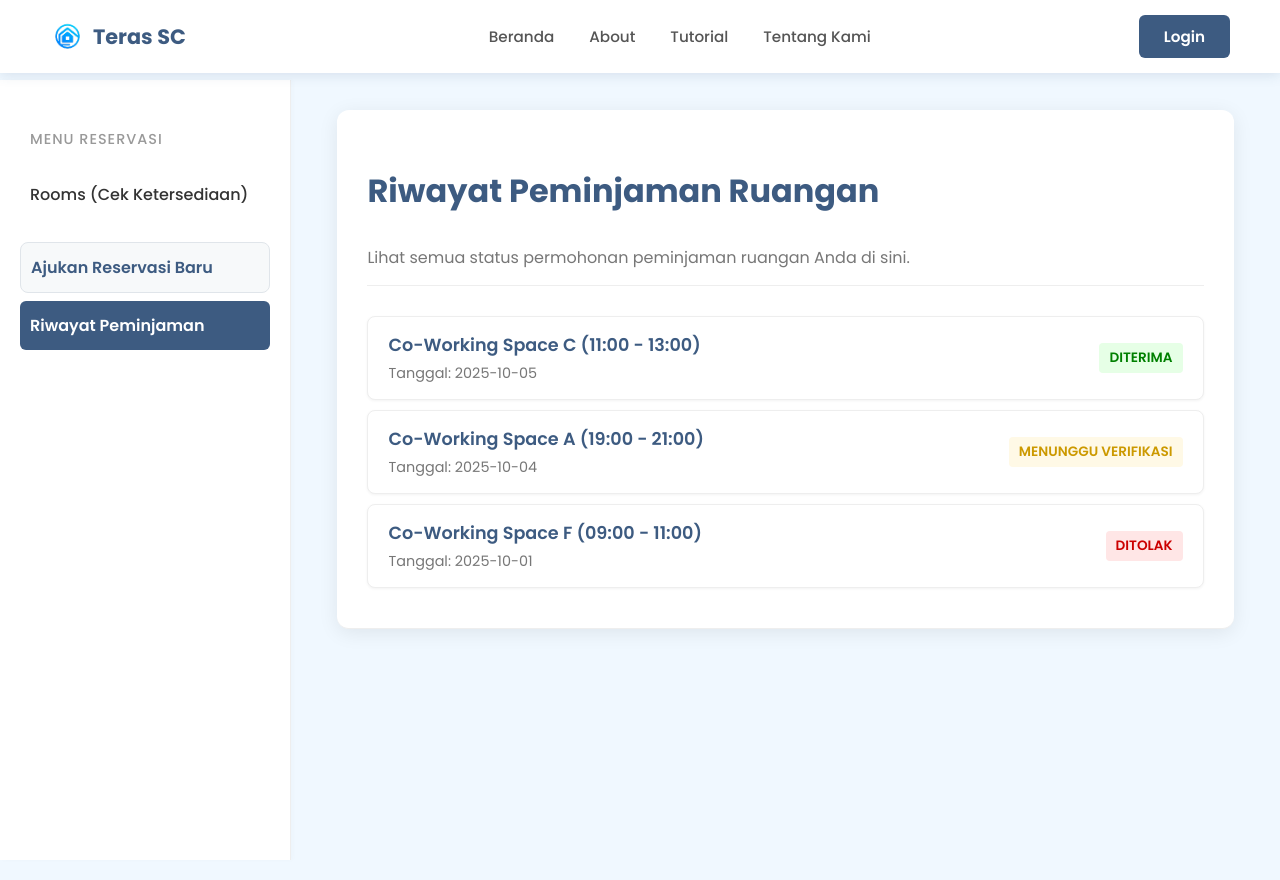
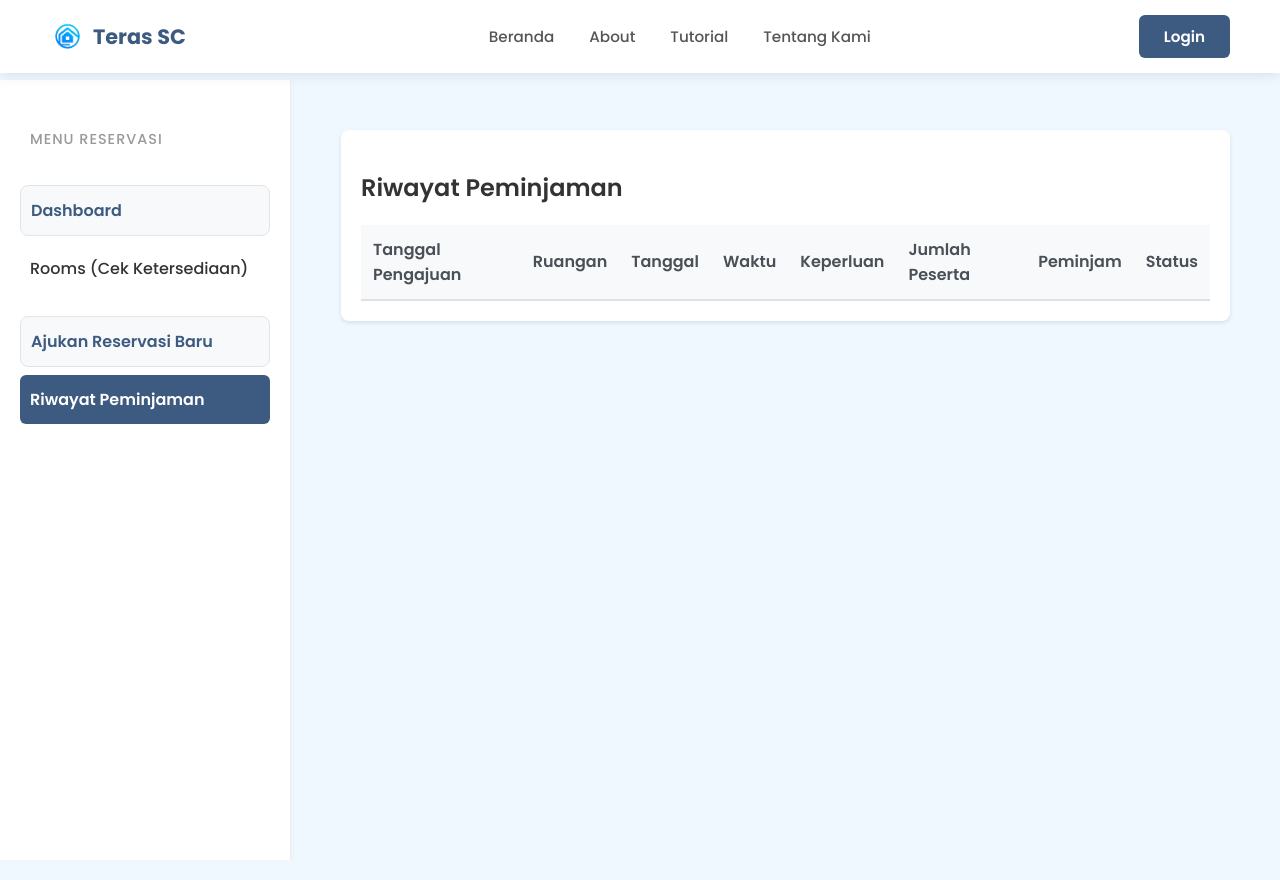
Before and after one commit to zaaammmmm/TERAS-SC, a React (Create React App) app: page /riwayat in a window 1280 px wide. Built offline with nearby package versions, Linux system fonts and the light colour scheme.

Commit message:
update fungsi

```diff
--- a/src/components/DaftarRuangan.css
+++ b/src/components/DaftarRuangan.css
@@ -36,7 +36,7 @@
 
 /* Konten Wrapper Utama (Dibuat seperti Form Peminjaman) */
 .content-wrapper {
-    max-width: 950px;
+    max-width: 1100px;
     width: 90%;
     margin: 0 auto 50px; /* Tambahkan margin bawah */
     padding: 30px; /* Tambahkan padding agar kotak tidak terlalu mepet */
--- a/src/components/FormPeminjaman.css
+++ b/src/components/FormPeminjaman.css
@@ -3,7 +3,7 @@
 .peminjaman-page-container {
     min-height: 100vh;
     /* PENTING: Tambahkan padding yang cukup untuk Header solid */
-    padding-top: 100px;
+    padding-top: 10px;
 
     display: flex;
     justify-content: center; /* Memusatkan konten di tengah */
@@ -13,7 +13,7 @@
 
 .peminjaman-content-wrapper {
     width: 90%;
-    max-width: 800px;
+    max-width: 1100px;
     padding: 30px;
     margin-bottom: 50px;
 
--- a/src/components/FormPeminjaman.js
+++ b/src/components/FormPeminjaman.js
@@ -1,9 +1,9 @@
 // src/components/FormPeminjaman.js (Kode UTUH dan Direvisi)
 
-import React, { useState } from 'react';
+import { useState } from 'react';
+import { useLocation, useNavigate } from 'react-router-dom';
+import './FormPeminjaman.css';
 import Header from './Header';
-import { useNavigate, useLocation } from 'react-router-dom';
-import './FormPeminjaman.css';
 
 // Sumber Data Ruangan yang harus SAMA dengan DaftarRuangan.js (A sampai F dan EAST)
 const roomList = [
@@ -16,6 +16,15 @@ const roomList = [
     { value: 'Co-Working Space EAST', label: 'Co-Working Space EAST (Max 20)' }, // DIPERTAHANKAN
 ];
 
+const timeSlots = [
+  { value: '07:00-09:00', label: '07:00 - 09:00' },
+  { value: '09:00-11:00', label: '09:00 - 11:00' },
+  { value: '11:00-13:00', label: '11:00 - 13:00' },
+  { value: '13:00-15:00', label: '13:00 - 15:00' },
+  { value: '15:00-17:00', label: '15:00 - 17:00' },
+  { value: '17:00-19:00', label: '17:00 - 19:00' },
+  { value: '19:00-21:00', label: '19:00 - 21:00' },
+];
 
 const FormPeminjaman = () => {
   const navigate = useNavigate();
@@ -25,10 +34,10 @@ const FormPeminjaman = () => {
   const [formData, setFormData] = useState({
     room: prefilledData.room || '',
     date: prefilledData.date || new Date().toISOString().split('T')[0],
-    startTime: prefilledData.startTime || '',
-    endTime: '',
+    timeSlot: '', // Replace startTime and endTime with single timeSlot
     purpose: '',
     capacity: 1,
+    peminjam: prefilledData.peminjam || '',
   });
 
   const [error, setError] = useState('');
@@ -47,37 +56,7 @@ const FormPeminjaman = () => {
   // ======================================
   const validateForm = () => {
     setError('');
-    const { startTime, endTime } = formData;
-
-    if (startTime && endTime) {
-
-        const endHour = parseInt(endTime.split(':')[0]);
-
-        // 1. Batas Akhir Peminjaman (Maksimal jam 21:00)
-        if (endHour > 21 || (endHour === 21 && endTime.split(':')[1] !== '00')) {
-            setError('Peminjaman maksimal hanya sampai Pukul 21:00.');
-            return false;
-        }
-
-        // 2. Batas Durasi (Maksimal 2 jam)
-        const start = new Date(`2000/01/01 ${startTime}`);
-        const end = new Date(`2000/01/01 ${endTime}`);
-        const durationMs = end - start;
-        const maxDurationMs = 2 * 60 * 60 * 1000; // 2 jam dalam milidetik
-
-        if (durationMs > maxDurationMs) {
-            setError('Durasi peminjaman tidak boleh lebih dari 2 jam.');
-            return false;
-        }
-
-        // 3. Waktu selesai harus setelah waktu mulai
-        if (durationMs <= 0) {
-            setError('Waktu selesai harus setelah waktu mulai.');
-            return false;
-        }
-    }
-
-    return true;
+    return true; // Since we're using predefined slots, no need for time validation
   };
 
   // Handler saat formulir disubmit
@@ -88,9 +67,47 @@ const FormPeminjaman = () => {
         return;
     }
 
-    console.log("Data Peminjaman Dikirim:", formData);
-    alert(`Permohonan peminjaman untuk ${formData.room} berhasil diajukan!`);
+    // Split timeSlot into startTime and endTime for storage
+    const [startTime, endTime] = formData.timeSlot.split('-');
 
+    // Get existing peminjaman from localStorage
+    const existingPeminjaman = JSON.parse(localStorage.getItem('peminjaman') || '[]');
+
+    // Create new peminjaman data structure that matches RiwayatPeminjaman display
+    const newPeminjaman = {
+      id: Date.now(),
+      ruangan: formData.room,
+      tanggal: formData.date,
+      waktuMulai: startTime,
+      waktuSelesai: endTime,
+      keperluan: formData.purpose,
+      jumlahPeserta: formData.capacity,
+      peminjam: formData.peminjam,
+      status: 'Menunggu',
+      tanggalPengajuan: new Date().toLocaleDateString('id-ID', {
+        day: 'numeric',
+        month: 'long',
+        year: 'numeric',
+        hour: '2-digit',
+        minute: '2-digit'
+      })
+    };
+
+    // Save to localStorage
+    localStorage.setItem('peminjaman', JSON.stringify([...existingPeminjaman, newPeminjaman]));
+
+    // Reset form
+    setFormData({
+      room: '',
+      date: '',
+      timeSlot: '',
+      purpose: '',
+      capacity: 1,
+      peminjam: ''
+    });
+
+    // Show success message and navigate to riwayat
+    alert(`Peminjaman ruangan ${newPeminjaman.ruangan} berhasil diajukan!\nSilakan cek status peminjaman di halaman Riwayat Peminjaman.`);
     navigate('/riwayat');
   };
   // ======================================
@@ -163,32 +180,24 @@ const FormPeminjaman = () => {
                 required
               />
             </div>
-          </div>
 
-          <div className="form-group-row">
-             <div className="form-group">
-              <label htmlFor="startTime">Waktu Mulai</label>
-              <input
-                type="time"
-                id="startTime"
-                name="startTime"
-                value={formData.startTime}
+            <div className="form-group">
+              <label htmlFor="timeSlot">Waktu Peminjaman</label>
+              <select
+                id="timeSlot"
+                name="timeSlot"
+                value={formData.timeSlot}
                 onChange={handleChange}
                 className="input-field"
                 required
-              />
-            </div>
-             <div className="form-group">
-              <label htmlFor="endTime">Waktu Selesai</label>
-              <input
-                type="time"
-                id="endTime"
-                name="endTime"
-                value={formData.endTime}
-                onChange={handleChange}
-                className="input-field"
-                required
-              />
+              >
+                <option value="">-- Pilih Waktu --</option>
+                {timeSlots.map((slot) => (
+                  <option key={slot.value} value={slot.value}>
+                    {slot.label}
+                  </option>
+                ))}
+              </select>
             </div>
           </div>
 
@@ -207,6 +216,21 @@ const FormPeminjaman = () => {
             ></textarea>
           </div>
 
+          {/* BAGIAN 4: DATA PEMINJAM (NAMA PEMINJAM) */}
+          <div className="form-group full-width">
+            <label htmlFor="peminjam">Nama Pemohon</label>
+            <input
+              type="text"
+              id="peminjam"
+              name="peminjam"
+              value={formData.peminjam}
+              onChange={handleChange}
+              className="input-field"
+              placeholder="Masukkan nama Anda"
+              required
+            />
+          </div>
+
           {/* Tombol Submit */}
           <button type="submit" className="submit-btn">
             Ajukan Peminjaman
--- a/src/components/Login.js
+++ b/src/components/Login.js
@@ -1,8 +1,8 @@
 // src/components/Login.js (Kode UTUH)
 
-import React, { useState } from 'react';
+import { useState } from 'react';
+import { useNavigate } from 'react-router-dom';
 import Header from './Header';
-import { useNavigate } from 'react-router-dom';
 import './Login.css';
 
 const Login = () => {
@@ -19,7 +19,7 @@ const Login = () => {
     // Simulasikan login berhasil
     if (email === 'admin@uin-suka.ac.id' && password === '12345') {
         alert('Login Berhasil!');
-        navigate('/ruangan');
+        navigate('/dashboard');
     } else {
         alert('Email atau Password salah.');
     }
--- a/src/components/RiwayatPeminjaman.css
+++ b/src/components/RiwayatPeminjaman.css
@@ -0,0 +1,75 @@
+.riwayat-peminjaman {
+    padding: 20px;
+    background-color: #ffffff;
+    border-radius: 8px;
+    box-shadow: 0 2px 4px rgba(0, 0, 0, 0.1);
+    margin: 20px;
+}
+
+.riwayat-peminjaman h2 {
+    color: #333;
+    font-size: 24px;
+    margin-bottom: 20px;
+    font-weight: 600;
+}
+
+.riwayat-peminjaman table {
+    width: 100%;
+    border-collapse: collapse;
+    margin-top: 15px;
+    background-color: #ffffff;
+}
+
+.riwayat-peminjaman th {
+    background-color: #f8f9fa;
+    padding: 12px;
+    text-align: left;
+    font-weight: 600;
+    color: #495057;
+    border-bottom: 2px solid #dee2e6;
+}
+
+.riwayat-peminjaman td {
+    padding: 12px;
+    border-bottom: 1px solid #dee2e6;
+    color: #6c757d;
+}
+
+.riwayat-peminjaman tr:hover {
+    background-color: #f8f9fa;
+    transition: background-color 0.2s ease;
+}
+
+/* Status styling */
+.status-pending {
+    color: #ffc107;
+    font-weight: 500;
+}
+
+.status-approved {
+    color: #28a745;
+    font-weight: 500;
+}
+
+.status-rejected {
+    color: #dc3545;
+    font-weight: 500;
+}
+
+/* Responsive design */
+@media screen and (max-width: 768px) {
+    .riwayat-peminjaman {
+        margin: 10px;
+        padding: 15px;
+        overflow-x: auto;
+    }
+
+    .riwayat-peminjaman table {
+        font-size: 14px;
+    }
+
+    .riwayat-peminjaman th,
+    .riwayat-peminjaman td {
+        padding: 8px;
+    }
+}
--- a/src/components/RiwayatPeminjaman.js
+++ b/src/components/RiwayatPeminjaman.js
@@ -1,58 +1,60 @@
 // src/components/RiwayatPeminjaman.js (Kode UTUH)
 
-import React from 'react';
-// Kita mengimpor CSS DaftarRuangan agar styling wrapper/judul sama
-import './DaftarRuangan.css';
+import { useEffect, useState } from 'react';
+import './RiwayatPeminjaman.css';
 
 const RiwayatPeminjaman = () => {
+  const [riwayatPeminjaman, setRiwayatPeminjaman] = useState([]);
 
-  // Data dummy untuk riwayat (contoh status)
-  const riwayatData = [
-    { id: 1, ruangan: 'Co-Working Space C', tanggal: '2025-10-05', jam: '11:00 - 13:00', status: 'DITERIMA' },
-    { id: 2, ruangan: 'Co-Working Space A', tanggal: '2025-10-04', jam: '19:00 - 21:00', status: 'MENUNGGU VERIFIKASI' },
-    { id: 3, ruangan: 'Co-Working Space F', tanggal: '2025-10-01', jam: '09:00 - 11:00', status: 'DITOLAK' },
-  ];
+  useEffect(() => {
+    const loadPeminjaman = () => {
+      const data = JSON.parse(localStorage.getItem('peminjaman') || '[]');
+      // Sort by latest first
+      const sortedData = data.sort((a, b) => b.id - a.id);
+      setRiwayatPeminjaman(sortedData);
+    };
 
-  // Fungsi untuk mendapatkan kelas styling berdasarkan status
-  const getStatusClass = (status) => {
-      switch (status) {
-          case 'DITERIMA':
-              return 'status-diterima';
-          case 'DITOLAK':
-              return 'status-ditolak';
-          default:
-              return 'status-menunggu';
-      }
-  };
+    loadPeminjaman();
+    window.addEventListener('storage', loadPeminjaman);
+
+    return () => {
+      window.removeEventListener('storage', loadPeminjaman);
+    };
+  }, []);
 
   return (
-    // Gunakan class wrapper yang sudah di-style oleh DashboardLayout dan DaftarRuangan.css
-    <div className="content-wrapper">
-        <h2 className="content-title">Riwayat Peminjaman Ruangan</h2>
-        <p className="peminjaman-subtitle" style={{marginBottom: '30px', color: '#777'}}>
-          Lihat semua status permohonan peminjaman ruangan Anda di sini.
-        </p>
-
-        {riwayatData.length === 0 ? (
-            <div className="riwayat-placeholder">
-                <p>Belum ada riwayat peminjaman.</p>
-            </div>
-        ) : (
-            <div className="riwayat-list">
-                {riwayatData.map((item) => (
-                    <div key={item.id} className="riwayat-card">
-                        <div className="riwayat-info">
-                            <h4>{item.ruangan} ({item.jam})</h4>
-                            <p>Tanggal: {item.tanggal}</p>
-                        </div>
-                        <span className={`riwayat-status ${getStatusClass(item.status)}`}>
-                            {item.status}
-                        </span>
-                    </div>
-                ))}
-            </div>
-        )}
-
+    <div className="riwayat-peminjaman">
+      <h2>Riwayat Peminjaman</h2>
+      <table>
+        <thead>
+          <tr>
+            <th>Tanggal Pengajuan</th>
+            <th>Ruangan</th>
+            <th>Tanggal</th>
+            <th>Waktu</th>
+            <th>Keperluan</th>
+            <th>Jumlah Peserta</th>
+            <th>Peminjam</th>
+            <th>Status</th>
+          </tr>
+        </thead>
+        <tbody>
+          {riwayatPeminjaman.map((peminjaman) => (
+            <tr key={peminjaman.id}>
+              <td>{peminjaman.tanggalPengajuan}</td>
+              <td>{peminjaman.ruangan}</td>
+              <td>{peminjaman.tanggal}</td>
+              <td>{`${peminjaman.waktuMulai} - ${peminjaman.waktuSelesai}`}</td>
+              <td>{peminjaman.keperluan}</td>
+              <td>{peminjaman.jumlahPeserta}</td>
+              <td>{peminjaman.peminjam}</td>
+              <td className={`status-${peminjaman.status.toLowerCase()}`}>
+                {peminjaman.status}
+              </td>
+            </tr>
+          ))}
+        </tbody>
+      </table>
     </div>
   );
 };
--- a/src/components/Sidebar.js
+++ b/src/components/Sidebar.js
@@ -1,6 +1,5 @@
 // src/components/Sidebar.js
 
-import React from 'react';
 import { Link, useLocation } from 'react-router-dom';
 import './Sidebar.css';
 
@@ -11,7 +10,15 @@ const Sidebar = () => {
         <div className="sidebar-container">
             <h4 className="sidebar-title">MENU RESERVASI</h4>
             <nav className="sidebar-nav">
+                {/* Link Dashboard */}
+                <Link
+                    to="/dashboard"
+                    className={location.pathname === '/dashboard' ? 'active cta-link' : 'cta-link'}
+                >
+                    Dashboard
+                </Link>
 
+                {/* Link ke Daftar Ruangan */}
                 <Link to="/ruangan" className={location.pathname === '/ruangan' ? 'active' : ''}>
                     Rooms (Cek Ketersediaan)
                 </Link>
```
Also changed, not shown: src/App.js (+5 -2 lines), src/components/DaftarRuangan.js (+32 -2 lines), src/components/Dashboard.css (added, +75 -0 lines), src/components/Dashboard.js (added, +19 -0 lines).
